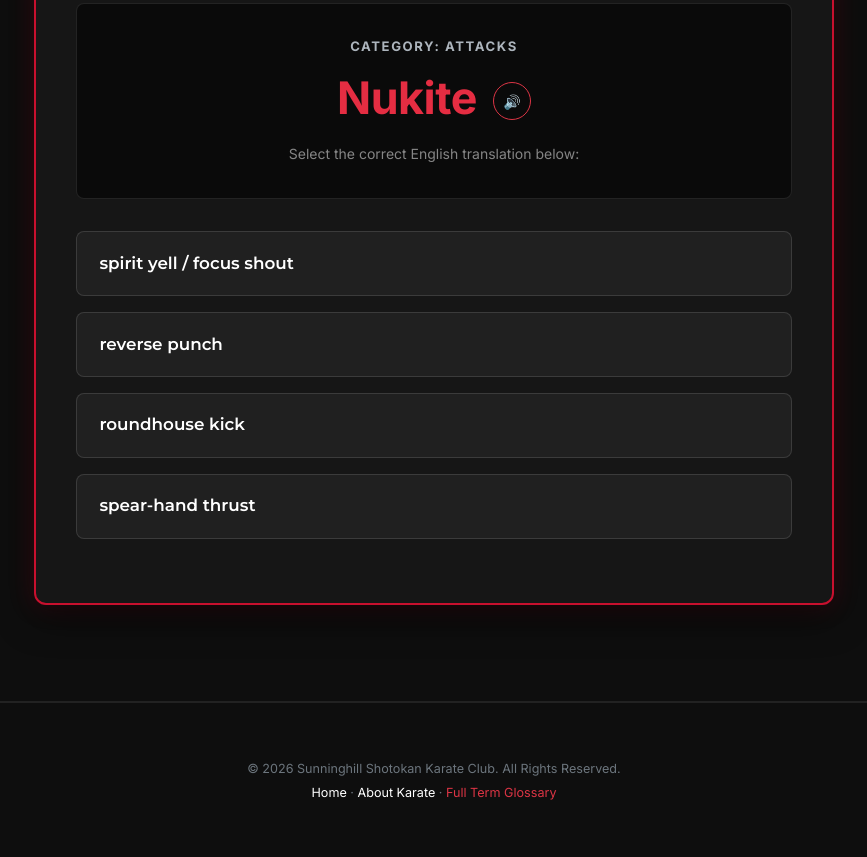
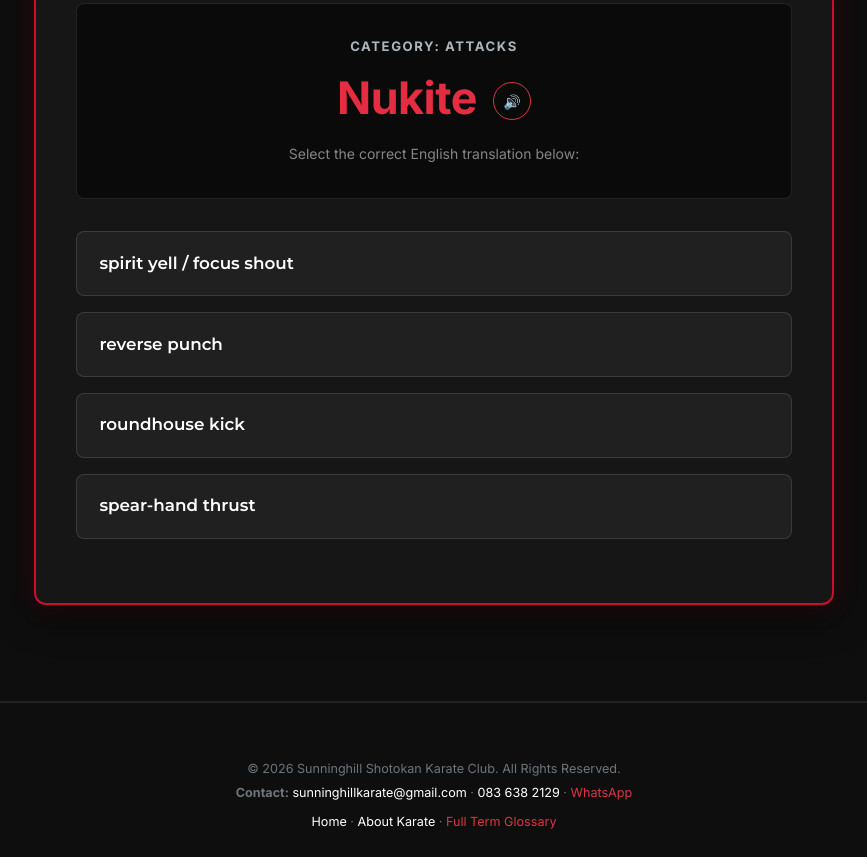
Before and after one commit to C10-S/sunninghill-shotokan-karate, a plain HTML site: page japanese-english-game.html in a window 1280 px wide. Shown: the part 780-1637 px from the top of the page, without its empty margins (206-1073 px from the left). Before the commit the page ends 1608 px from the top, so only its background shows below. Drawn offline with nearby package versions, Linux system fonts and the light colour scheme.

Commit message:
Standardize contact details across pages
Co-authored-by: Copilot App <223556219+Copilot@users.noreply.github.com>

```diff
--- a/japanese-english-game.html
+++ b/japanese-english-game.html
@@ -278,6 +278,12 @@
     <footer class="sk-footer mt-5">
         <div class="container text-center text-secondary small">
             <p class="mb-1">© 2026 Sunninghill Shotokan Karate Club. All Rights Reserved.</p>
+            <p class="mb-2">
+                <strong>Contact:</strong>
+                <a href="mailto:sunninghillkarate@gmail.com" class="text-white">sunninghillkarate@gmail.com</a>
+                · <a href="tel:0836382129" class="text-white">083 638 2129</a>
+                · <a href="https://wa.me/27836382129" target="_blank" rel="noopener" class="text-danger">WhatsApp</a>
+            </p>
             <p class="mb-0"><a href="index.html" class="text-white">Home</a> · <a href="karate.html" class="text-white">About Karate</a> · <a href="japanese-english-quiz.html" class="text-danger">Full Term Glossary</a></p>
         </div>
     </footer>
```
Also changed, not shown: index.html (+3 -1 lines), japanese-english-quiz.html (+6 -0 lines).
